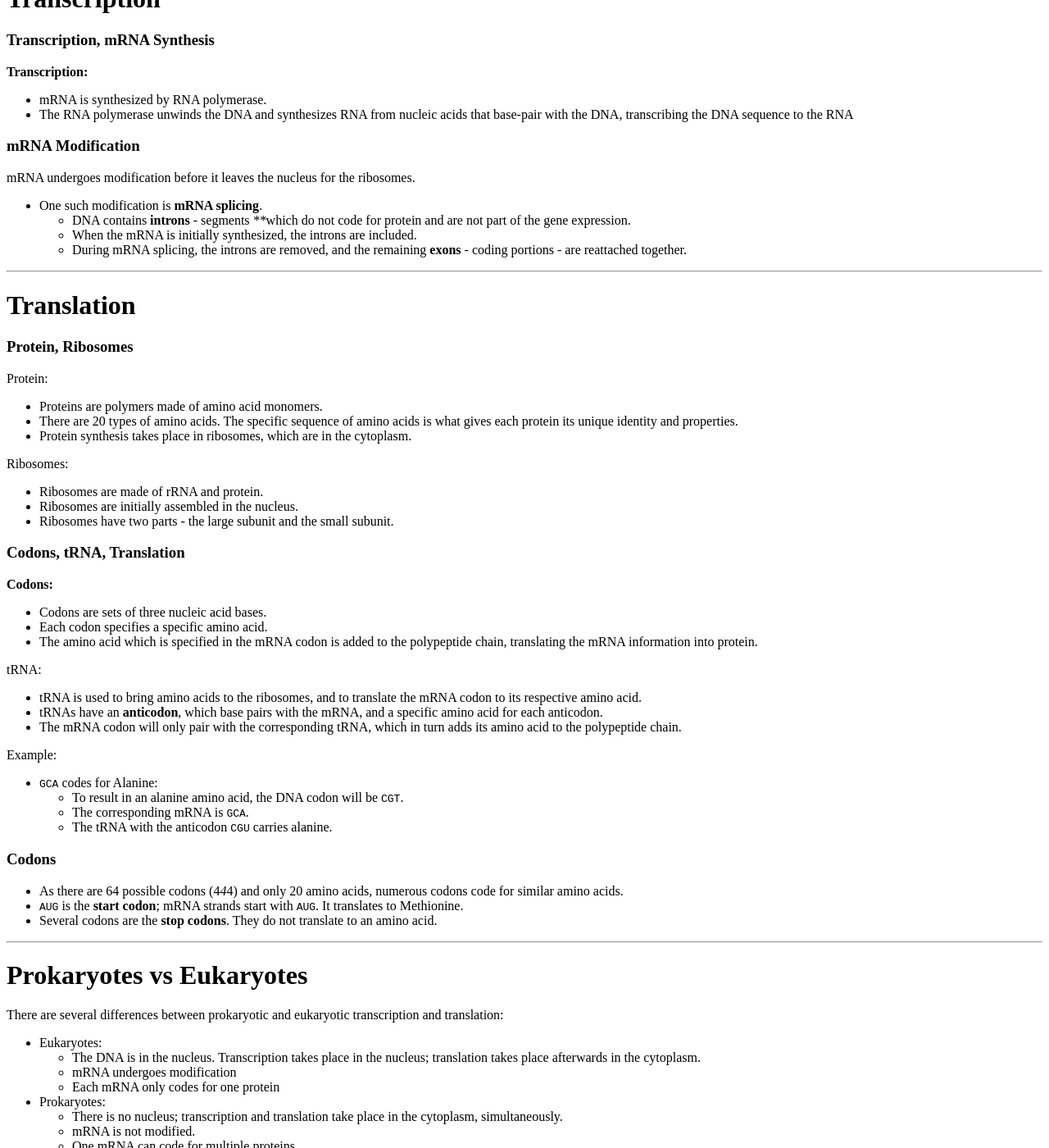
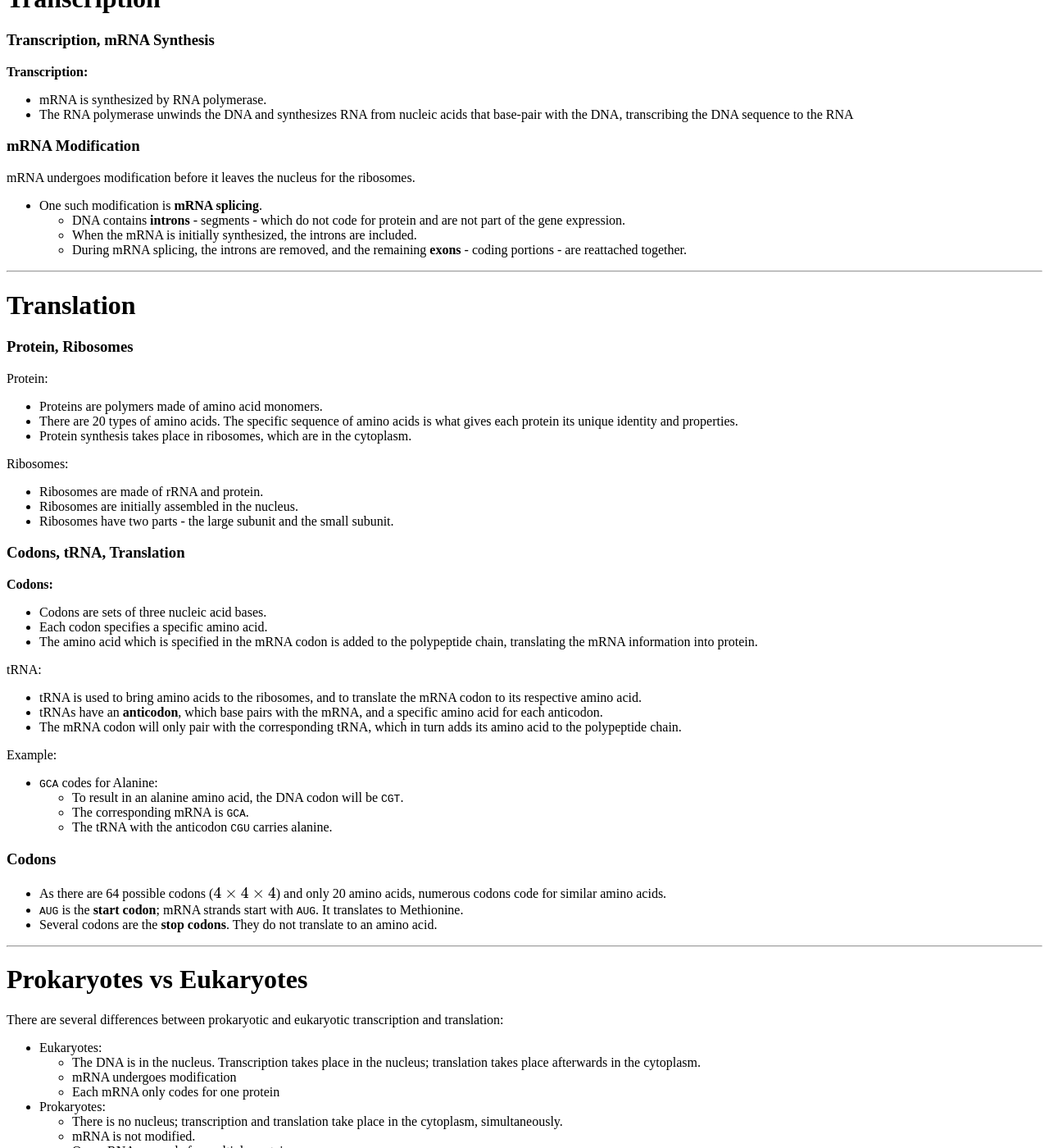
Before and after one commit to moshelando/gotten_to_the_point, a Jekyll site: the page built from md/biology/chapter10.md, in a window 1280 px wide and 1400 px high, scrolled down 1005 px. Shown: the whole window at 82% size. Built offline with Jekyll 4.4.1, drawn with Linux system fonts in a browser that asks for light colours; our own code applies the rules of GitHub Pages for plain Markdown files; some of the changed text lies outside the part shown.

Commit message:
Update chapter10.md

```diff
--- a/md/biology/chapter10.md
+++ b/md/biology/chapter10.md
@@ -65,7 +65,7 @@ There are three types of RNA:
 mRNA undergoes modification before it leaves the nucleus for the ribosomes.
 
 - One such modification is **mRNA splicing**.
-    - DNA contains **introns** - segments ****which do not code for protein and are not part of the gene expression.
+    - DNA contains **introns** - segments - which do not code for protein and are not part of the gene expression.
     - When the mRNA is initially synthesized, the introns are included.
     - During mRNA splicing, the introns are removed, and the remaining **exons** - coding portions - are reattached together.
 
@@ -110,7 +110,7 @@ Example:
 
 ### Codons
 
-- As there are 64 possible codons (4*4*4) and only 20 amino acids, numerous codons code for similar amino acids.
+- As there are 64 possible codons ($4 \times 4 \times 4$) and only 20 amino acids, numerous codons code for similar amino acids.
 - `AUG` is the **start codon**; mRNA strands start with `AUG`. It translates to Methionine.
 - Several codons are the **stop codons**. They do not translate to an amino acid.
 
```
Also changed, not shown: other parts of md/biology/chapter10.md (+1 -1 lines).
